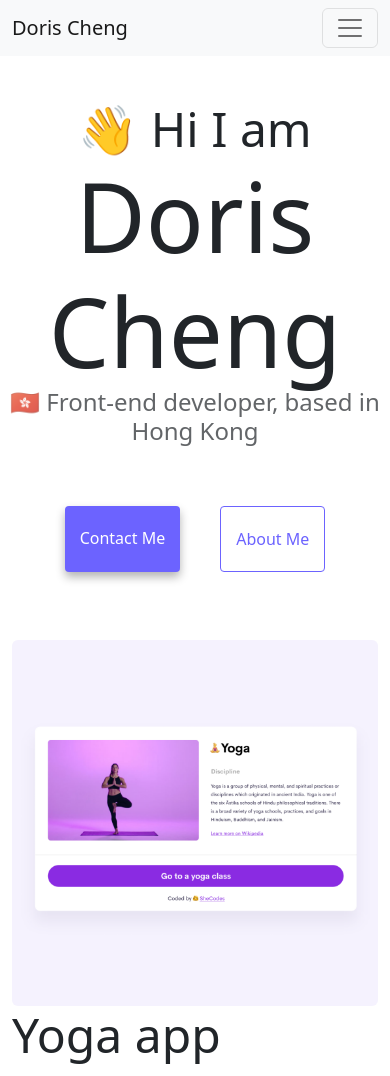
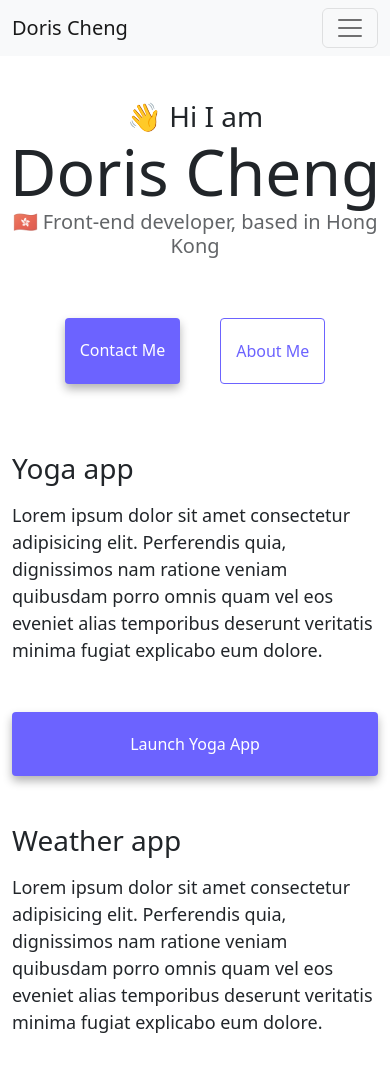
Before and after one commit to doriischeng/portfolio-site-practice, a plain HTML site: page index.html in a window 390 px wide. Shown: the top 1076 px of the page. Drawn offline with nearby package versions, Linux system fonts and the light colour scheme.

Commit message:
Added CSS media queries to improve responsiveness

```diff
--- a/index.html
+++ b/index.html
@@ -112,7 +112,7 @@
         <div class="col-sm-6">
           <img
             src="images/yoga.png"
-            class="img-fluid rounded"
+            class="img-fluid rounded homepage-images"
             alt="Yoga"
           />
         </div>
@@ -165,7 +165,7 @@
         <div class="col-sm-6">
           <img
             src="images/weather.png"
-            class="img-fluid rounded"
+            class="img-fluid rounded homepage-images"
             alt="weather"
           />
         </div>
@@ -174,7 +174,7 @@
         <div class="col-sm-6">
           <img
             src="images/yogurt.png"
-            class="img-fluid rounded"
+            class="img-fluid rounded homepage-images"
             alt="yogurt"
           />
         </div>
--- a/style.css
+++ b/style.css
@@ -99,3 +99,29 @@ p {
   text-decoration: none;
   text-transform: capitalize;
 }
+
+@media (max-width: 600px) {
+  h1 {
+    font-size: 64px;
+  }
+
+  h2 {
+    font-size: 28px;
+  }
+
+  h3 {
+    font-size: 20px;
+  }
+
+  .homepage-images {
+    display: none;
+  }
+  .button-link {
+    display: block;
+    margin: 0 auto;
+    text-align: center;
+  }
+  .email-link {
+    font-size: 20px;
+  }
+}
```
Also changed, not shown: 1 other file.
